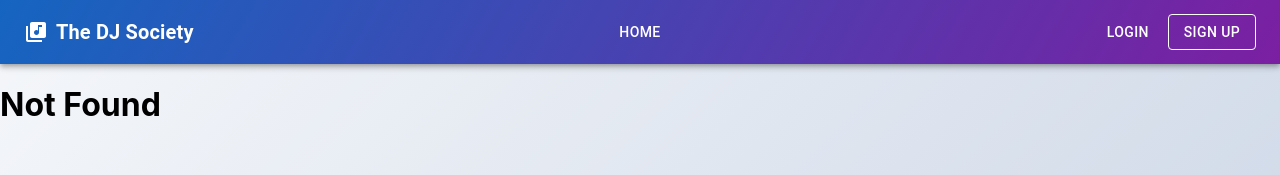
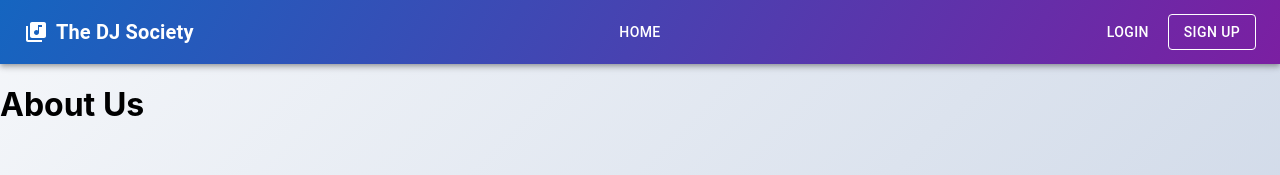
Before and after one commit to harveyrennison/The-DJ-Society, a React (Create React App) app in the folder dj-app/: page /about_us in a window 1280 px wide. Before the commit this address had no page. Shown: the top 175 px of the page. Built offline with nearby package versions, Linux system fonts and the light colour scheme; the HTML template or start-up script is replaced by a standard one.

Commit message:
added about us route to work on about us page.

```diff
--- a/dj-app/src/App.tsx
+++ b/dj-app/src/App.tsx
@@ -8,6 +8,7 @@ import { AuthProvider } from "./authentication/authContext";
 import Layout from "./components/layout";
 import Login from "./components/login";
 import Register from "./components/register";
+import AboutUs from "./components/about_us";
 
 function App() {
   return (
@@ -19,6 +20,7 @@ function App() {
             <Routes>
                 <Route index element={<Navigate to="/home" />} />
                 <Route path="home" element={<Home />} />
+                <Route path="about_us" element={<AboutUs />} />
                 <Route path="profile" element={<Profile />} />
                 <Route path="login" element={<Login />} />
                 <Route path="register" element={<Register />} />
--- /dev/null
+++ b/dj-app/src/components/about_us.tsx
@@ -0,0 +1,7 @@
+import React from 'react';
+
+const AboutUs = () => {
+    return <h1>About Us</h1>;
+};
+
+export default AboutUs;
```
Also changed, not shown: 1 other file (tests, documents, lock files or other folders).
